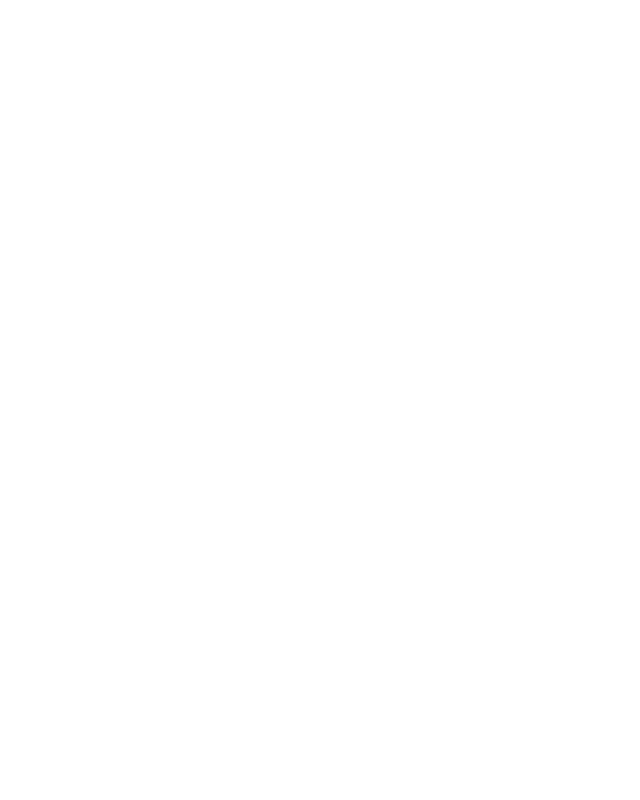
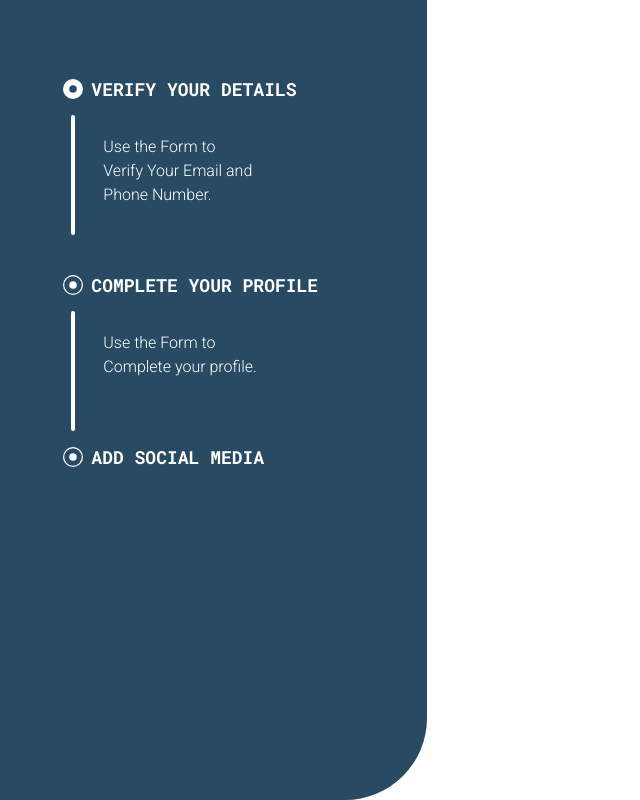
Before and after one commit to PreyeO/Recruit, a React (Vite) app: page /verifydetails in a window 1280 px wide. Before the commit this address had no page. Shown: the whole page, without its empty margins (0-640 px from the left). Built offline with nearby package versions, Linux system fonts and the light colour scheme.

Commit message:
verify details page added

```diff
--- a/index.html
+++ b/index.html
@@ -4,7 +4,7 @@
     <meta charset="UTF-8" />
     <link rel="icon" type="image/svg+xml" href="/vite.svg" />
     <meta name="viewport" content="width=device-width, initial-scale=1.0" />
-    <title>Vite + React + TS</title>
+    <title>Xhibit</title>
   </head>
   <body>
     <div id="root"></div>
--- a/src/App.tsx
+++ b/src/App.tsx
@@ -1,13 +1,14 @@
-import './App.css'
-import GlobalStyles from './Components/Styles/General/GlobalStyles'
-import { BrowserRouter, Routes, Route } from 'react-router-dom'
-import Landing from './Pages/LandingPage/Landing'
-import SignIn from './Pages/Authentication/SignIn'
-import SignUp from './Pages/Authentication/SignUp'
+// import "./App.css";
+import GlobalStyles from "./Components/Styles/General/GlobalStyles";
+import { BrowserRouter, Routes, Route } from "react-router-dom";
+import Landing from "./Pages/LandingPage/Landing";
+import SignIn from "./Pages/Authentication/SignIn";
+import SignUp from "./Pages/Authentication/SignUp";
+import VerifyDetails from "./Pages/Authentication/VerifyDetails";
+// import CompleteProfile from './Pages/Authentication/SignUp'
+// import AddSocials from './Pages/Authentication/AddSocials'
 
 function App() {
-
-
   return (
     <>
       <GlobalStyles />
@@ -16,11 +17,11 @@ function App() {
           <Route path="/" element={<Landing />} />
           <Route path="/signin" element={<SignIn />} />
           <Route path="/signup" element={<SignUp />} />
+          <Route path="/verifydetails" element={<VerifyDetails />} />
         </Routes>
       </BrowserRouter>
     </>
-
-  )
+  );
 }
 
-export default App
+export default App;
--- /dev/null
+++ b/src/Pages/Authentication/VerifyDetails.tsx
@@ -0,0 +1,49 @@
+import { BsRecordCircleFill, BsRecordCircle } from "react-icons/bs";
+
+type Props = {};
+
+const VerifyDetails = (props: Props) => {
+  return (
+    <div className="flex w-full h-screen">
+      <div className="bg-primary-btn text-white border-8 basis-1/3 pt-[75px] flex flex-col gap-16 rounded-br-[82px]">
+        <div className="relative mx-auto w-full max-w-[300px]">
+          <div className="before:absolute before:left-2 before:top-10 before:w-1 before:h-[120px] before:bg-white before:rounded">
+            <div className="flex items-center">
+              <BsRecordCircleFill size={20} />
+              <span className="text-lg font-bold pl-2 font-robotoMono">
+                VERIFY YOUR DETAILS
+              </span>
+            </div>
+            <p className="w-[190px] pl-10 pt-8 font-light">
+              Use the Form to Verify Your Email and Phone Number.
+            </p>
+          </div>
+        </div>
+        <div className="relative mx-auto w-full max-w-[300px]">
+          <div className="before:absolute before:left-2 before:top-10 before:w-1 before:h-[120px] before:bg-white before:rounded">
+            <div className="flex items-center">
+              <BsRecordCircle size={20} />
+              <span className="text-lg font-bold pl-2 font-robotoMono">
+                COMPLETE YOUR PROFILE
+              </span>
+            </div>
+            <p className="w-[200px] pl-10 pt-8 font-light">
+              Use the Form to Complete your profile.
+            </p>
+          </div>
+        </div>
+        <div className="mx-auto w-full max-w-[300px]">
+          <div className="flex items-center">
+            <BsRecordCircle size={20} />
+            <span className="text-lg font-bold pl-2 font-robotoMono">
+              ADD SOCIAL MEDIA
+            </span>
+          </div>
+        </div>
+      </div>
+      <div className="basis-2/3"></div>
+    </div>
+  );
+};
+
+export default VerifyDetails;
--- a/src/index.css
+++ b/src/index.css
@@ -1,17 +1,21 @@
+@import url("https://fonts.googleapis.com/css2?family=Roboto+Mono:wght@300;500;700&family=Roboto:wght@300;500;700&display=swap");
+
 @tailwind base;
 @tailwind components;
 @tailwind utilities;
 
+:root {
+  --primary-btn-color: #284b63;
+  --secondary-btn-color: #004e98;
+  --primary-text-color: rgba(255, 255, 255, 1);
+  --font-size-lg: 3rem;
+  --font-size-lg: 2rem;
+  --font-size-lg: 1rem;
+  --color-primary-text: rgba(255, 255, 255, 1);
+  --head-font: "Roboto Mono", monospace;
+  --text-font: "Roboto", sans-serif;
+}
 
-
-
-
-:root{
-  --primary-btn-color:#284B63;
-  --secondary-btn-color:#004E98;
-  --primary-text-color:rgba(255, 255, 255, 1);
-  --font-size-lg:3rem;
-  --font-size-lg:2rem;
-  --font-size-lg:1rem;
-  --color-primary-text: rgba(255, 255, 255, 1);
+#root {
+  font-family: var(--text-font);
 }
--- a/tailwind.config.js
+++ b/tailwind.config.js
@@ -1,10 +1,16 @@
 /** @type {import('tailwindcss').Config} */
 export default {
-   content: [
-    "./src/**/*.{js,ts,jsx,tsx}"
-  ],
+  content: ["./src/**/*.{js,ts,jsx,tsx}"],
   theme: {
-    extend: {},
+    extend: {
+      colors: {
+        "primary-btn": "#284B63",
+      },
+      fontFamily: {
+        roboto: ["Roboto", "sans-serif"],
+        robotoMono: ["Roboto Mono", "monospace"],
+      },
+    },
   },
   plugins: [],
-}
+};
```
Also changed, not shown: src/App.css (deleted), src/Pages/Authentication/AddSocials.tsx (added), src/Pages/Authentication/CompleteProfile.tsx (added). Lines whose indentation alone changed are shown as unchanged.
